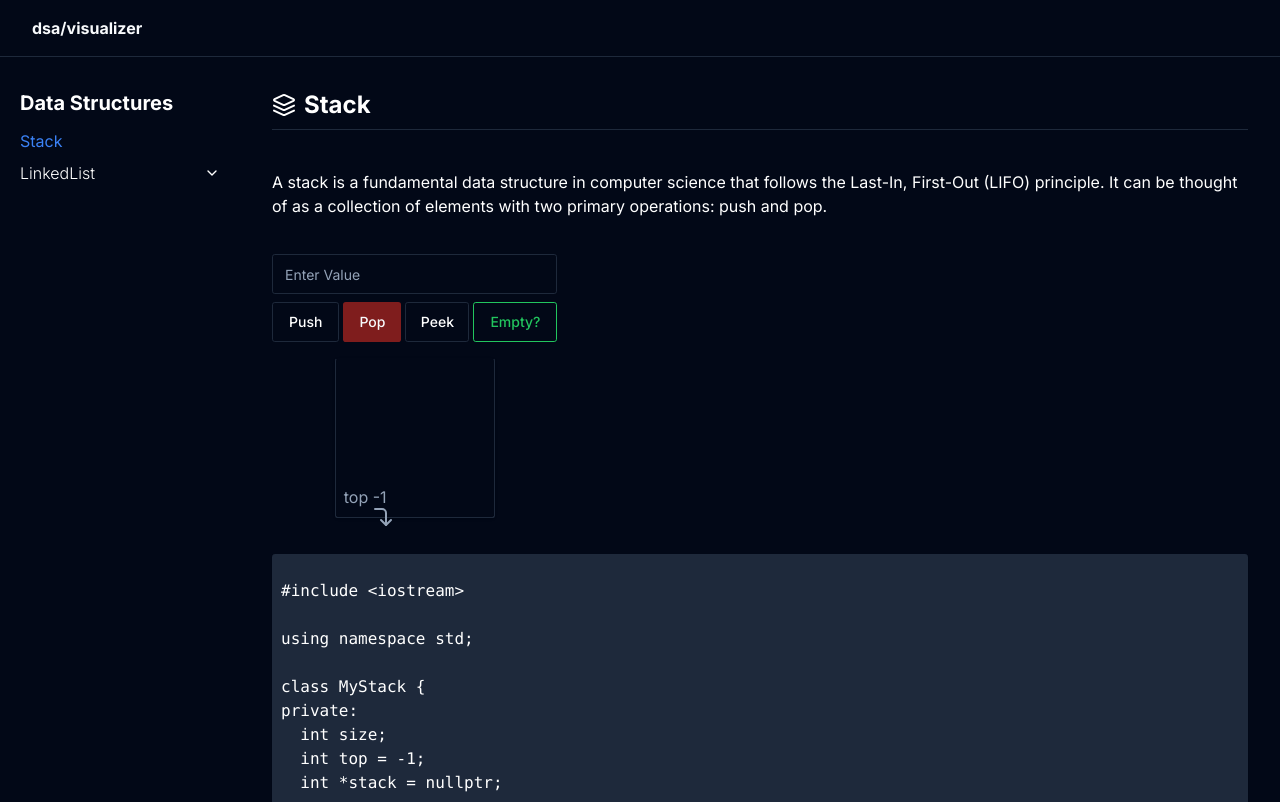
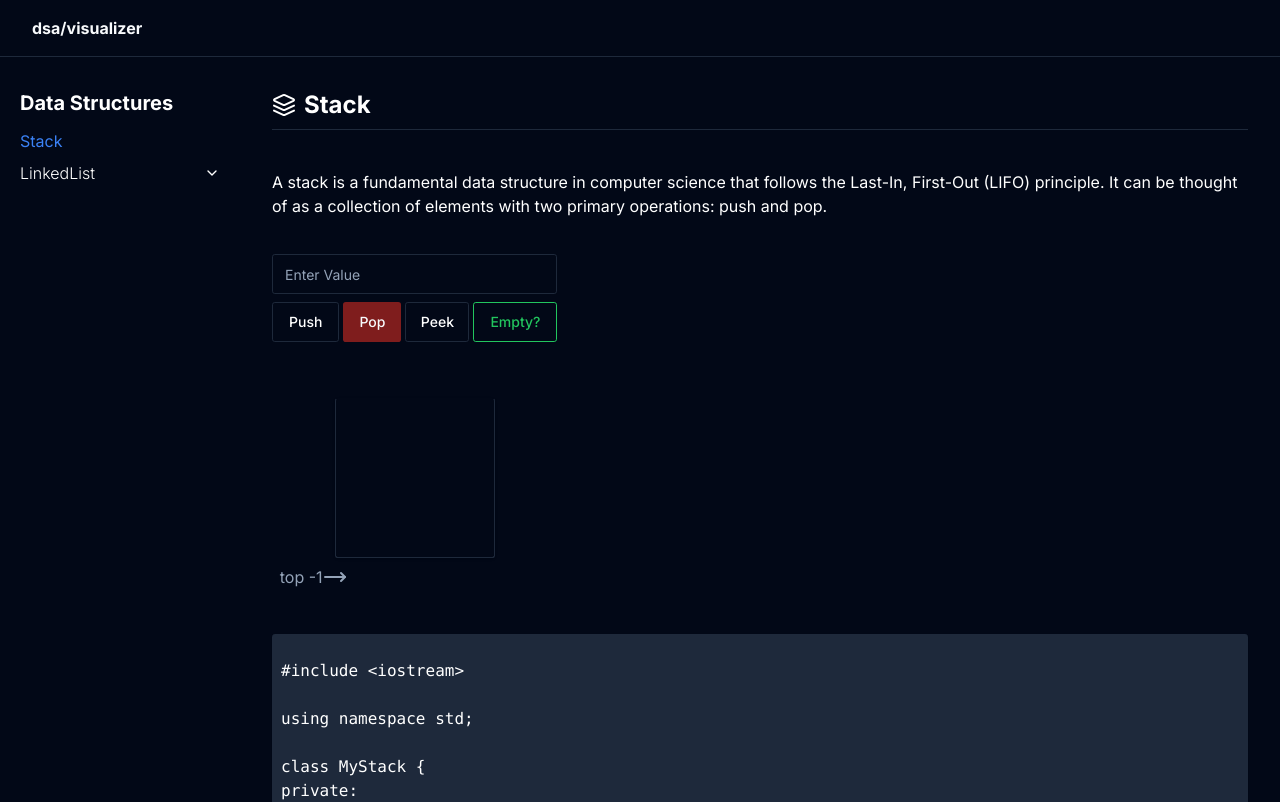
Before and after one commit to AryanThakur01/DSA_visualizer, a Next.js app: page /stack in a window 1280 px wide. Shown: the top 802 px of the page. Built offline with nearby package versions, Linux system fonts and the light colour scheme.

Commit message:
*update: smoothen the stack animation *refactor: restructure the code and change the linked list design required model

```diff
--- a/src/components/dsComps/linearll/LinearLL.tsx
+++ /dev/null
@@ -1,24 +0,0 @@
-import { FC } from "react";
-import Template from "../Template";
-import { AlignVerticalSpaceAround } from "lucide-react";
-import LinearLLAnimation from "./LinearLLAnimation";
-
-interface ILinearLL {}
-
-const LinearLL: FC<ILinearLL> = () => {
-  return (
-    <>
-      <Template
-        title="Linear Linked List"
-        icon={<AlignVerticalSpaceAround className="rotate-90" />}
-        intro=" A linked list is a fundamental data structure in computer science used for organizing and managing collections of data. It consists of a sequence of elements, each of which contains a value or data and a reference (or link) to the next element in the sequence. Linked lists are widely used because of their simplicity and flexibility. There are several types of linked lists, including singly linked lists, doubly linked lists, and circular linked lists. "
-      >
-        <LinearLLAnimation />
-        {/* <StackAnimation /> */}
-        {/* <Cprogramme /> */}
-      </Template>
-    </>
-  );
-};
-
-export default LinearLL;
--- a/src/components/dsComps/linearll/LinearLLAnimation.tsx
+++ b/src/components/dsComps/linkedList/LinearLLAnimation.tsx
@@ -26,7 +26,6 @@ const LinearLLAnimation: FC<SinglyLinearLL> = () => {
   const [ptrHead, setPtrHead] = useState<boolean>(false); // Head Pointer
   const [ptrTail, setPtrTail] = useState<boolean>(false); // Tail Pointer
   const [showAddress, setShowAddress] = useState<boolean>(false); //next
-  const refInput = useRef<HTMLInputElement>(null);
 
   const enqueue = () => {
     if (!value.trim()) {
@@ -134,7 +133,6 @@ const LinearLLAnimation: FC<SinglyLinearLL> = () => {
           setAnimating(false);
           setShowTemp(false);
           setShowAddress(false);
-          refInput.current?.focus();
           clearInterval(selectorInt);
           break;
       }
@@ -143,7 +141,7 @@ const LinearLLAnimation: FC<SinglyLinearLL> = () => {
   };
   return (
     <>
-      <div className="overflow-x-scroll md:w-[65vw] border border-border p-2 py-8 mt-5">
+      <div className="overflow-x-scroll md:w-[65vw] border border-border p-2 pt-20 mt-5">
         <div className="flex gap-3 text-center w-fit">
           <div className="relative bottom-5">
             <h3>HEAD</h3>
@@ -152,7 +150,7 @@ const LinearLLAnimation: FC<SinglyLinearLL> = () => {
             ) : (
               <CornerDownRightIcon
                 className={`scale-105 text-border relative left-8  ${
-                  popping || dequing
+                  popping || (dequing && llElems.length === 1)
                     ? llElems.length !== 1
                       ? "stroke-destructive"
                       : "stroke-success"
@@ -176,7 +174,7 @@ const LinearLLAnimation: FC<SinglyLinearLL> = () => {
               {llElems.map((val: string, index: number) => (
                 <div
                   key={`linearLLElem-${index}`}
-                  className={`w-fit p-1 rounded border-2 flex ${
+                  className={` w-fit p-1 rounded border-2 flex ${
                     selectedBlock === index ||
                     (popping && index === 1) ||
                     (dequing && index === llElems.length - 2)
@@ -216,7 +214,7 @@ const LinearLLAnimation: FC<SinglyLinearLL> = () => {
             ) : (
               <CornerDownLeftIcon
                 className={`scale-105 text-border relative right-2 ${
-                  dequing
+                  dequing || (popping && llElems.length === 1)
                     ? llElems.length === 1
                       ? "stroke-success"
                       : "stroke-destructive"
@@ -259,7 +257,6 @@ const LinearLLAnimation: FC<SinglyLinearLL> = () => {
         <div className="w-fit grid md:grid-cols-2 grid-cols-1 gap-2">
           <div className="flex gap-1">
             <Input
-              ref={refInput}
               disabled={animating}
               placeholder="Enter Value"
               type="text"
--- /dev/null
+++ b/src/components/dsComps/linkedList/LinkedList.tsx
@@ -0,0 +1,22 @@
+import { FC } from "react";
+import Template from "../Template";
+import { AlignVerticalSpaceAround } from "lucide-react";
+import LinearLLAnimation from "./LinearLLAnimation";
+
+interface ILinearLL {}
+
+const LinearLL: FC<ILinearLL> = () => {
+  return (
+    <>
+      <Template
+        title="Linked List"
+        icon={<AlignVerticalSpaceAround className="rotate-90" />}
+        intro="A linked list is a fundamental data structure in computer science used to store and manage collections of data. Unlike arrays, which store elements in contiguous memory locations, linked lists organize data elements into a sequence of nodes, where each node contains both the data and a reference (or a link) to the next node in the sequence. This linking of nodes allows for dynamic memory allocation and efficient insertion and removal of elements, making linked lists a versatile and essential concept in programming."
+      >
+        <LinearLLAnimation />
+      </Template>
+    </>
+  );
+};
+
+export default LinearLL;
--- a/src/components/dsComps/stack/StackAnimation.tsx
+++ b/src/components/dsComps/stack/StackAnimation.tsx
@@ -2,7 +2,7 @@
 import { Button, buttonVariants } from "@/components/ui/button";
 import { Input } from "@/components/ui/input";
 import { cn } from "@/lib/utils";
-import { CornerRightDown } from "lucide-react";
+import { CornerRightDown, MoveRight } from "lucide-react";
 import Image from "next/image";
 import { FC, useRef, useState } from "react";
 
@@ -90,10 +90,7 @@ const StackAnimation: FC<IStackAnimation> = () => {
           </p>
         </div>
       </div>
-      <div
-        id="stackContainer"
-        className="min-h-[10rem] bg-card border border-border border-t-background shadow w-40 p-2 flex flex-col-reverse gap-2 rounded-md"
-      >
+      <div className="my-10 min-h-[10rem] bg-card border border-border border-t-background shadow w-40 p-2 flex flex-col-reverse gap-2 rounded-md">
         {stack.map((elem: string, index: number) => (
           <p
             key={`stack-Elem-${index}`}
@@ -106,10 +103,14 @@ const StackAnimation: FC<IStackAnimation> = () => {
             {elem}
           </p>
         ))}
-        <div className="flex text-muted-foreground">
+        <div className="flex text-muted-foreground relative top-10 right-16">
           <p>top {top}</p>
-          <CornerRightDown className="relative top-5 right-4" />
+          <MoveRight />
         </div>
+        {/* <div className="flex text-muted-foreground"> */}
+        {/*   <p>top {top}</p> */}
+        {/*   <CornerRightDown className="relative top-5 right-4" /> */}
+        {/* </div> */}
       </div>
     </div>
   );
```
